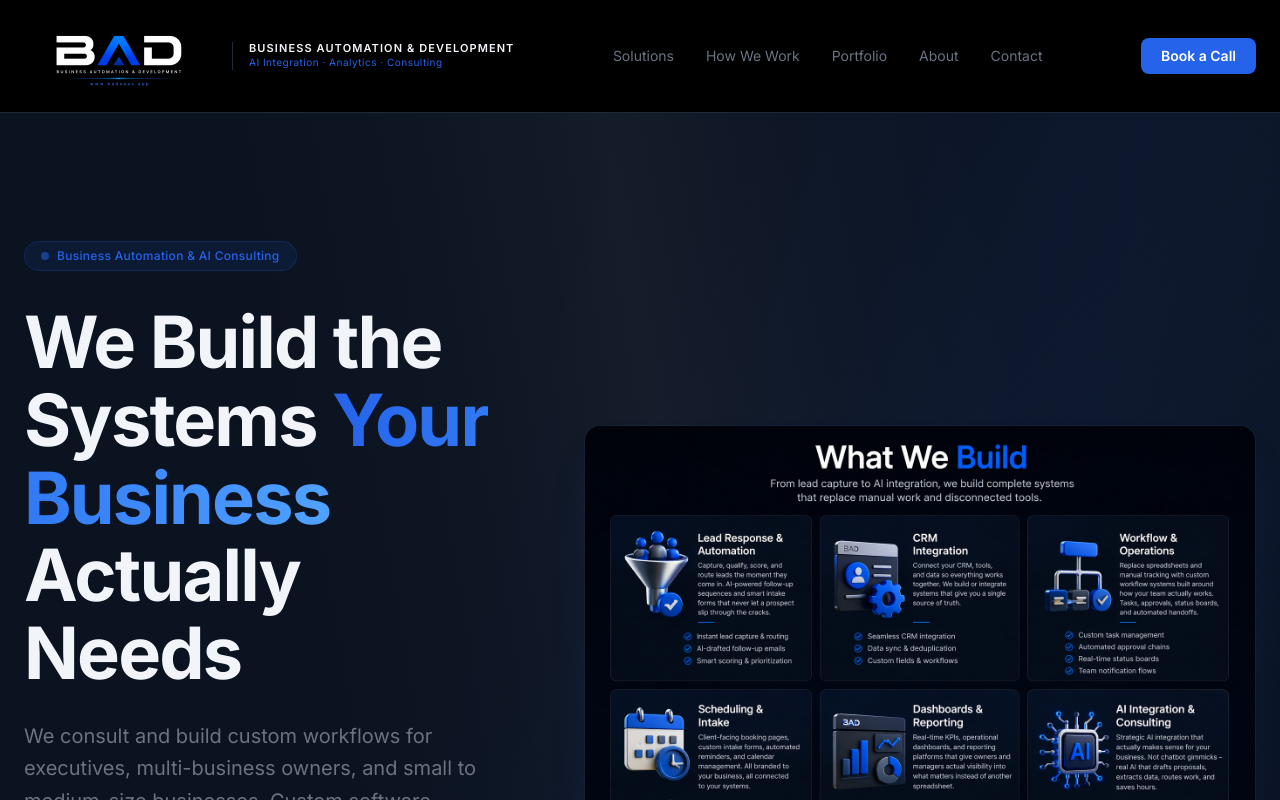
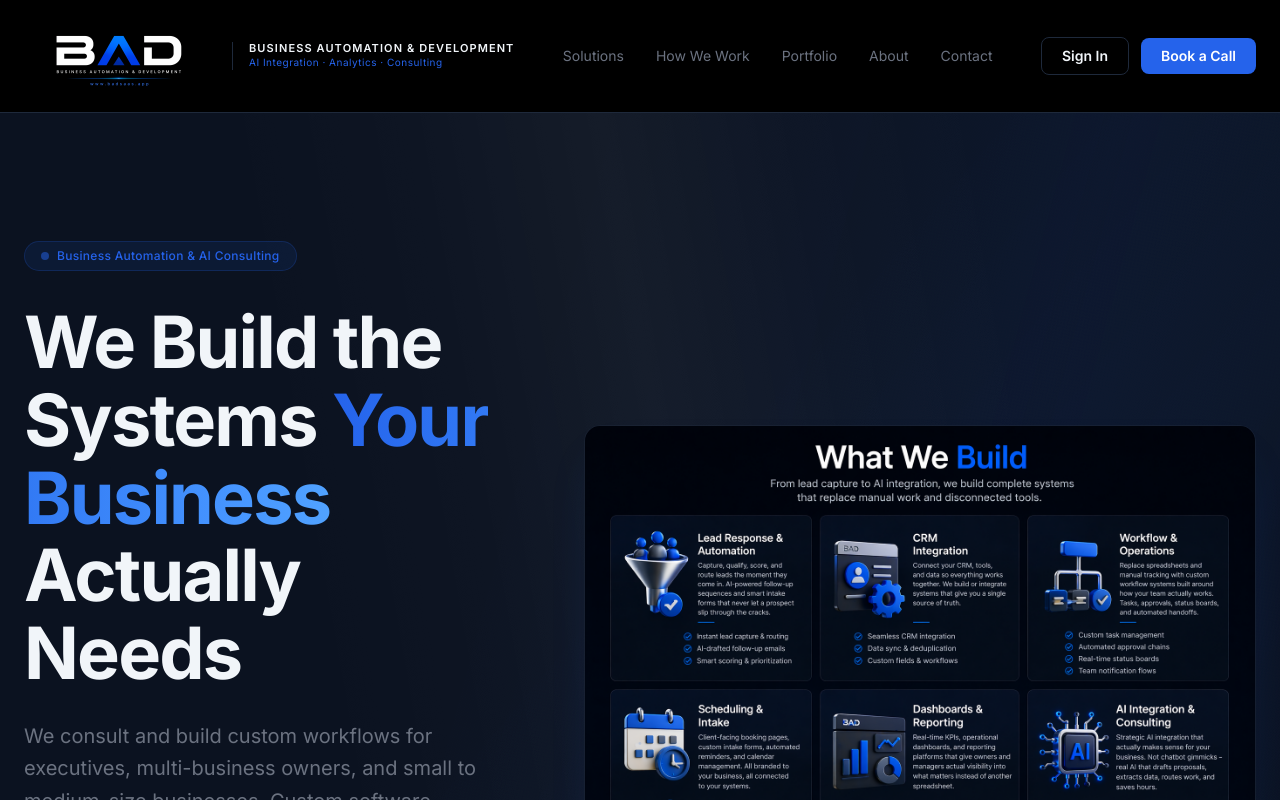
Before and after one commit to tracybailey5150/bad-platform, a Next.js app: page / in a window 1280 px wide. Shown: the top 800 px of the page. Built offline with nearby package versions, Linux system fonts and the light colour scheme.

Commit message:
Add Sign In button to landing page nav

```diff
--- a/src/app/page.tsx
+++ b/src/app/page.tsx
@@ -190,12 +190,20 @@
               </a>
             ))}
           </div>
+          <div className="flex items-center gap-3">
+            <a
+              href="/login"
+              className="px-5 py-2 text-sm font-semibold border border-bad-border text-bad-light hover:border-bad-blue/40 hover:bg-bad-card rounded-lg transition-colors"
+            >
+              Sign In
+            </a>
             <a
               href="/contact"
               className="px-5 py-2 text-sm font-semibold bg-bad-blue hover:bg-bad-blue/90 text-white rounded-lg transition-colors"
             >
               Book a Call
             </a>
+          </div>
         </div>
       </nav>
 
```
Lines whose indentation alone changed are shown as unchanged.
